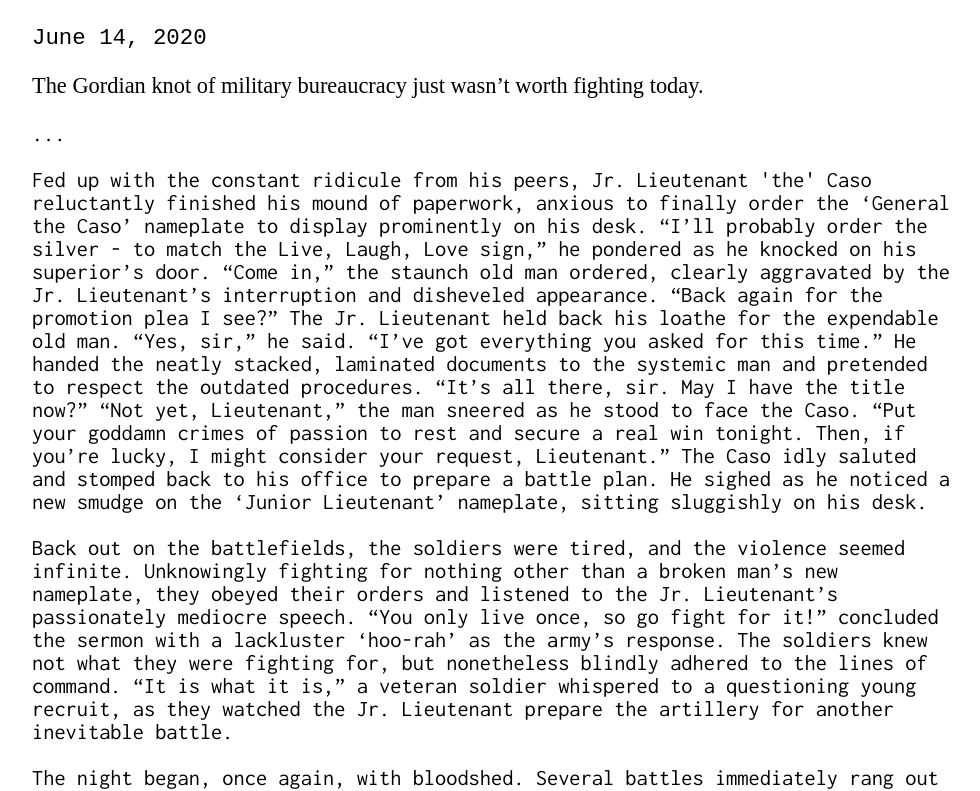
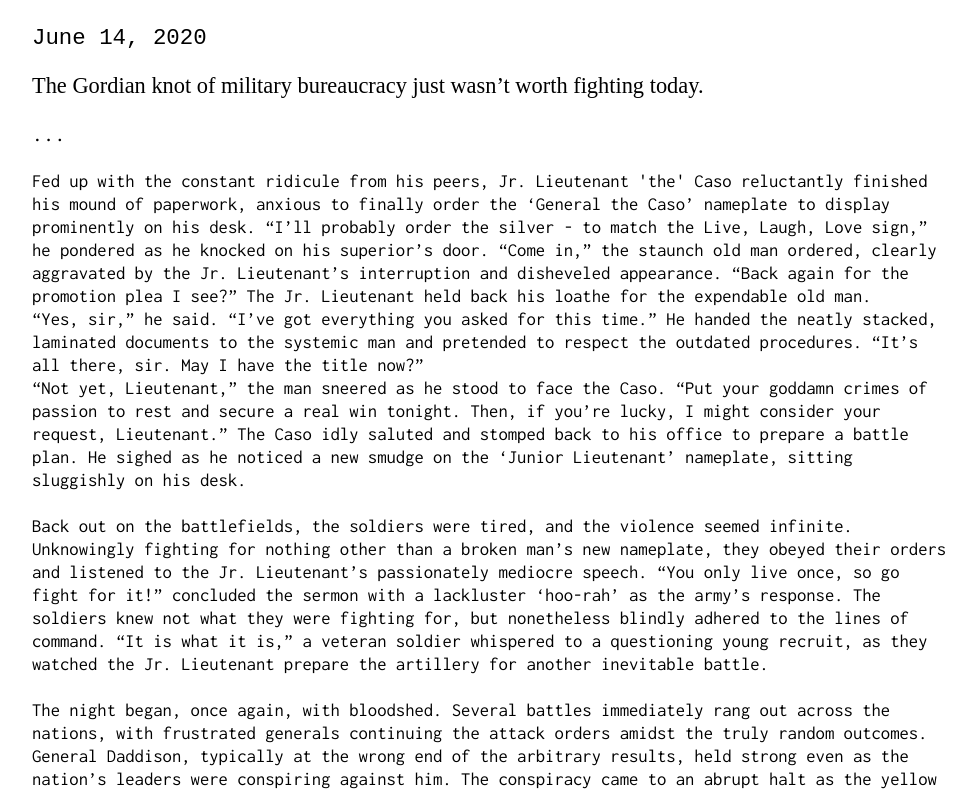
Before and after one commit to kduckets/tfw, a Next.js app: page / in a window 1280 px wide. Shown: the part 7260-8051 px from the top of the page, without its empty margins (148-1128 px from the left). Built offline with nearby package versions, Linux system fonts and the light colour scheme; a web font is replaced by a local one.

Commit message:
Update index.js

```diff
--- a/pages/index.js
+++ b/pages/index.js
@@ -170,14 +170,16 @@ perhaps the world) allowing a blood-colored history to once again, repeat itself
 <p className="story">...
 <br/>
 <br/>
-Fed up with the constant ridicule from his peers, Jr. Lieutenant 'the' Caso reluctantly finished his mound of paperwork,
+<small>Fed up with the constant ridicule from his peers, Jr. Lieutenant 'the' Caso reluctantly finished his mound of paperwork,
 anxious to finally order the ‘General the Caso’ nameplate to display prominently on his desk. “I’ll probably order the
 silver - to match the Live, Laugh, Love sign,” he pondered as he knocked on his superior’s door.
 “Come in,” the staunch old man ordered, clearly aggravated by the Jr. Lieutenant’s interruption and disheveled appearance.
-“Back again for the promotion plea I see?”
-The Jr. Lieutenant held back his loathe for the expendable old man. “Yes, sir,” he said. “I’ve got everything you asked for this time.”
+“Back again for the promotion plea I see?” The Jr. Lieutenant held back his loathe for the expendable old man.
+<br/>
+“Yes, sir,” he said. “I’ve got everything you asked for this time.”
 He handed the neatly stacked, laminated documents to the systemic man and pretended to respect the outdated procedures.
 “It’s all there, sir. May I have the title now?”
+<br/>
 “Not yet, Lieutenant,” the man sneered as he stood to face the Caso.
 “Put your goddamn crimes of passion to rest and secure a real win tonight.
 Then, if you’re lucky, I might consider your request, Lieutenant.” The Caso idly saluted and stomped back to his office to prepare a
@@ -209,7 +211,7 @@ push, and his scent of victory quickly faded. A patiently waiting red army march
 battle-ridden lands.
 <br/>
 <br/>
-Jr. Lt 'the' Caso was furious.
+Jr. Lt. 'the' Caso was furious.</small>
 </p>
 </div>
 
```
